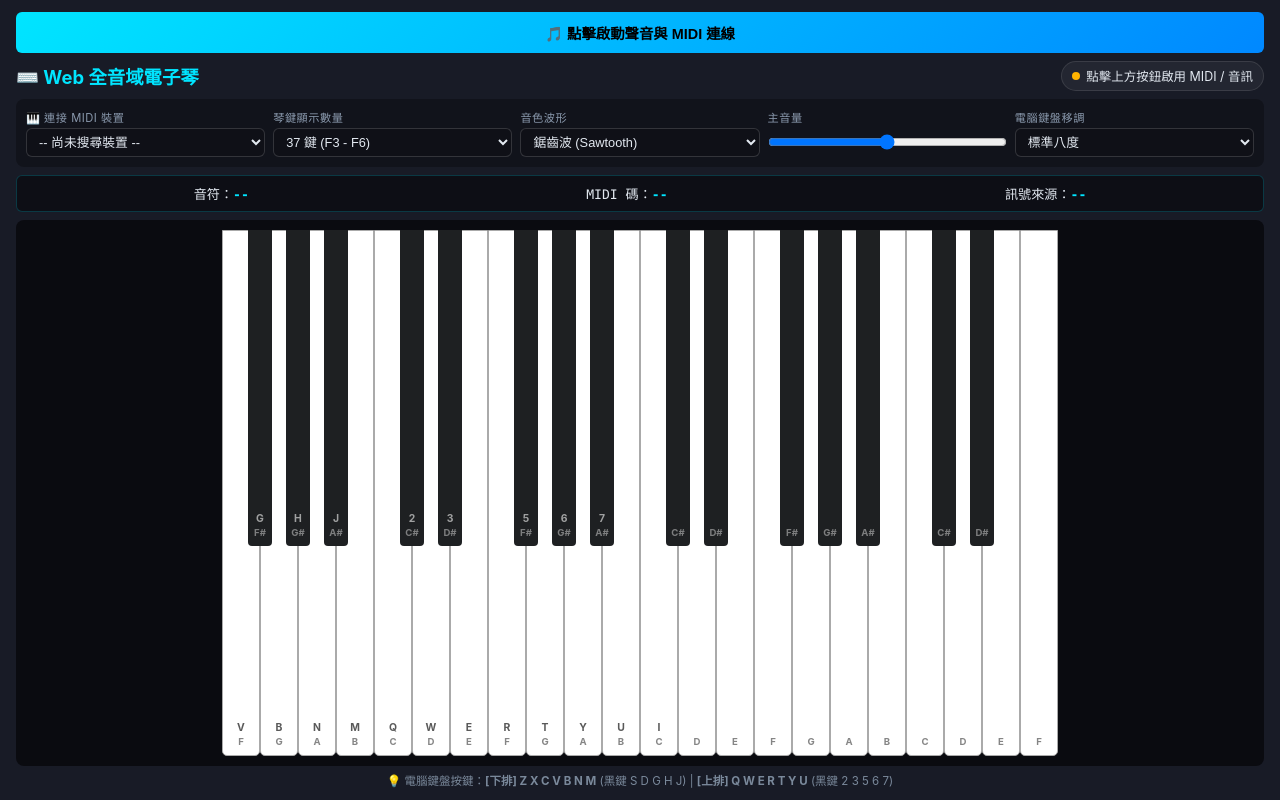
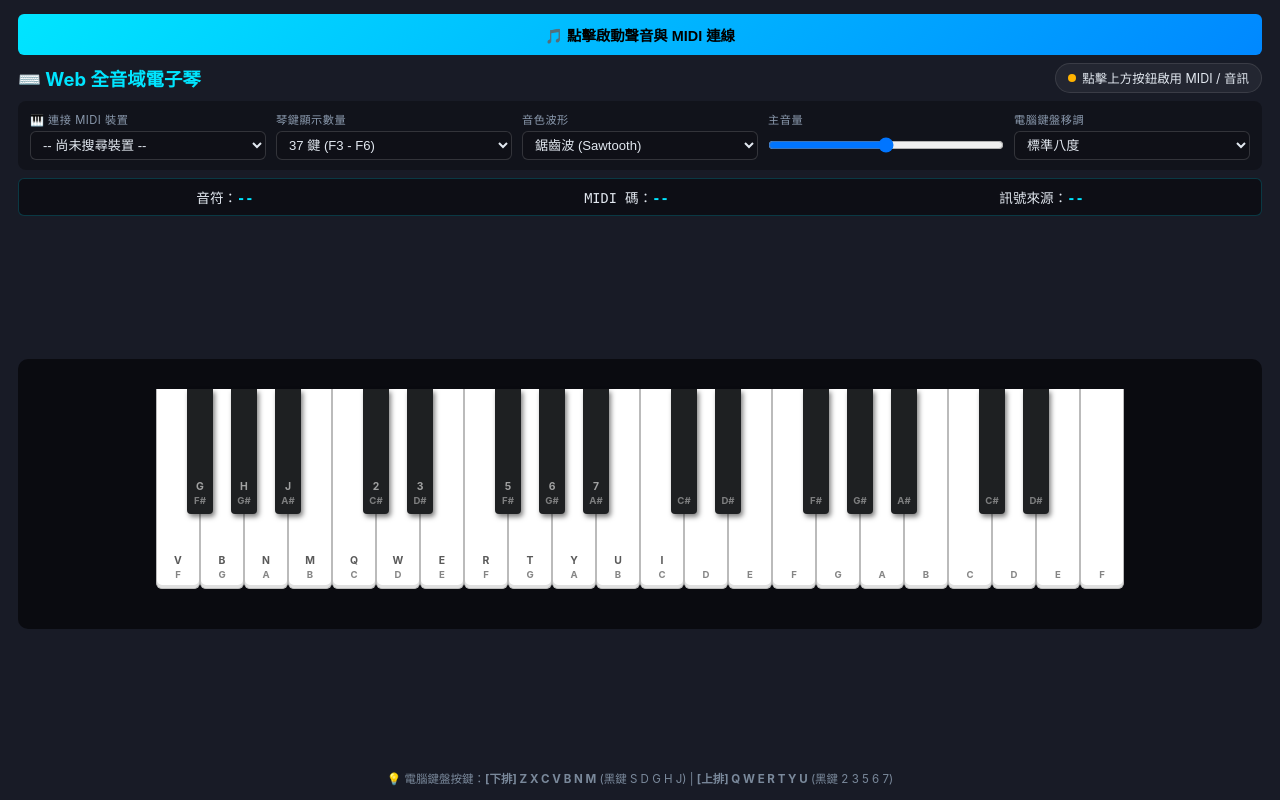
Before and after one commit to athouty/-midi-piano-, a plain HTML site: page index.html in a window 1280 px wide. Drawn offline with Linux system fonts and the light colour scheme.

Commit message:
index.html

```diff
--- a/index.html
+++ b/index.html
@@ -32,15 +32,14 @@
       font-family: -apple-system, BlinkMacSystemFont, "Segoe UI", Roboto, "Helvetica Neue", sans-serif;
     }
 
-    /* 鋪滿協作平台容器 */
     .synth-container {
       width: 100vw;
       height: 100vh;
       display: flex;
       flex-direction: column;
       background: var(--panel-bg);
-      padding: 12px 16px;
-      overflow-y: auto;
+      padding: 14px 18px;
+      box-sizing: border-box;
     }
 
     .header {
@@ -62,7 +61,7 @@
 
     .status-badge {
       font-size: 0.78rem;
-      padding: 5px 10px;
+      padding: 5px 12px;
       border-radius: 20px;
       background: rgba(255, 255, 255, 0.05);
       border: 1px solid rgba(255, 255, 255, 0.1);
@@ -86,11 +85,11 @@
 
     .controls-grid {
       display: grid;
-      grid-template-columns: repeat(auto-fit, minmax(140px, 1fr));
-      gap: 8px;
+      grid-template-columns: repeat(auto-fit, minmax(150px, 1fr));
+      gap: 10px;
       margin-bottom: 8px;
       background: rgba(0, 0, 0, 0.3);
-      padding: 10px;
+      padding: 10px 12px;
       border-radius: 8px;
       flex-shrink: 0;
     }
@@ -98,7 +97,7 @@
     .control-group {
       display: flex;
       flex-direction: column;
-      gap: 3px;
+      gap: 4px;
     }
 
     .control-group label {
@@ -116,7 +115,7 @@
       padding: 5px 8px;
       border-radius: 6px;
       outline: none;
-      font-size: 0.8rem;
+      font-size: 0.82rem;
     }
 
     select:focus { border-color: var(--accent-color); }
@@ -124,33 +123,36 @@
     .display-panel {
       text-align: center;
       background: #0D0E15;
-      padding: 8px;
+      padding: 8px 12px;
       border-radius: 6px;
-      margin-bottom: 8px;
+      margin-bottom: 10px;
       border: 1px solid rgba(0, 229, 255, 0.2);
       display: flex;
       justify-content: space-around;
       font-family: ui-monospace, SFMono-Regular, Menlo, Monaco, Consolas, monospace;
-      font-size: 0.82rem;
+      font-size: 0.85rem;
       flex-shrink: 0;
     }
 
     .display-panel span { color: var(--accent-color); font-weight: bold; }
 
-    /* 琴鍵滾動區塊 */
+    /* 琴鍵滾動區：適中高度並水平置中 */
     .keyboard-wrapper {
       flex: 1;
-      min-height: 180px;
       width: 100%;
+      min-height: 220px;
+      max-height: 270px;
       overflow-x: auto;
       overflow-y: hidden;
-      border-radius: 8px;
+      border-radius: 10px;
       background: #0A0B10;
       scrollbar-width: thin;
       scrollbar-color: var(--accent-color) #181B26;
       display: flex;
-      align-items: stretch;
-      padding: 10px;
+      justify-content: flex-start;
+      align-items: center;
+      padding: 8px 14px;
+      margin: auto 0;
     }
 
     .keyboard-wrapper::-webkit-scrollbar { height: 8px; }
@@ -162,8 +164,8 @@
     .piano {
       display: inline-flex;
       position: relative;
-      height: 100%;
-      min-height: 150px;
+      height: 210px;
+      min-width: max-content;
       margin: 0 auto;
       padding: 0 10px;
     }
@@ -171,27 +173,30 @@
     .key {
       position: relative;
       cursor: pointer;
-      border-radius: 0 0 5px 5px;
+      border-radius: 0 0 6px 6px;
       display: flex;
       flex-direction: column;
       justify-content: flex-end;
       align-items: center;
       padding-bottom: 8px;
-      font-size: 0.7rem;
+      font-size: 0.72rem;
       font-weight: bold;
       touch-action: none;
+      flex-shrink: 0;
     }
 
     .key .key-label { font-size: 0.65rem; opacity: 0.75; }
     .key .note-label { font-size: 0.6rem; margin-top: 2px; opacity: 0.55; }
 
     .key.white {
-      width: 38px;
-      height: 100%;
+      width: 44px;
+      height: 200px;
       background: var(--key-white);
       color: #222;
-      border: 1px solid #AAA;
+      border: 1px solid #BBB;
+      border-top: none;
       z-index: 1;
+      box-shadow: inset 0 -3px 0 rgba(0, 0, 0, 0.12);
     }
 
     .key.white.active {
@@ -202,14 +207,15 @@
     }
 
     .key.black {
-      width: 24px;
-      height: 60%;
+      width: 26px;
+      height: 125px;
       background: var(--key-black);
       color: #CCC;
-      margin-left: -12px;
-      margin-right: -12px;
+      margin-left: -13px;
+      margin-right: -13px;
       z-index: 2;
       border-radius: 0 0 4px 4px;
+      box-shadow: 2px 3px 5px rgba(0, 0, 0, 0.5);
     }
 
     .key.black.active {
@@ -236,7 +242,7 @@
     .hints {
       font-size: 0.72rem;
       color: #7A899B;
-      margin-top: 6px;
+      margin-top: 8px;
       text-align: center;
       flex-shrink: 0;
     }
@@ -407,7 +413,6 @@
       if (keyEl) keyEl.classList.remove('active');
     }
 
-    // 鍵盤監聽
     const pressedKeys = new Set();
     window.addEventListener('keydown', (e) => {
       if (e.repeat) return;
@@ -428,7 +433,6 @@
       }
     });
 
-    // 啟動 MIDI 連線 (加入 iframe 權限偵測)
     async function tryInitMIDI() {
       if (!navigator.requestMIDIAccess) {
         statusText.textContent = "瀏覽器不支援 Web MIDI API";
@@ -436,13 +440,12 @@
       }
 
       try {
-        // 先嘗試標準無 sysex 請求，降低權限阻擋機率
         midiAccess = await navigator.requestMIDIAccess({ sysex: false });
         updateMidiDeviceList();
         midiAccess.onstatechange = () => updateMidiDeviceList();
       } catch (err) {
         if (err.name === 'SecurityError') {
-          statusText.textContent = "MIDI 權限遭 iframe 限制 (請加上 allow='midi')";
+          statusText.textContent = "MIDI 權限遭限制 (需 allow='midi')";
         } else {
           statusText.textContent = "MIDI 連線失敗：" + err.message;
         }
@@ -555,7 +558,6 @@
         const noteLabel = `<div class="note-label">${noteNames[i % 12]}</div>`;
         key.innerHTML = `${keyLabel}${noteLabel}`;
 
-        // 滑鼠與觸控事件
         key.addEventListener('pointerdown', (e) => {
           e.preventDefault();
           noteOn(i, 'Click/Touch');
```
